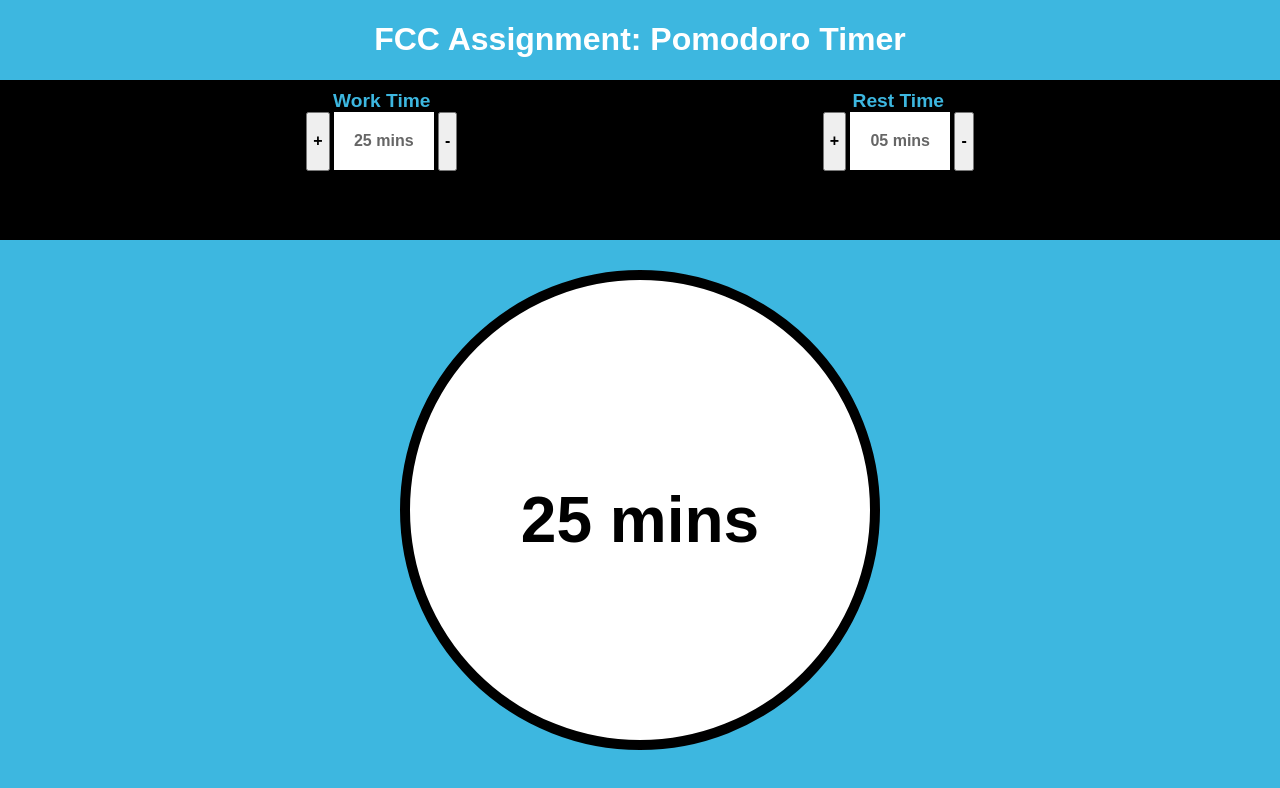
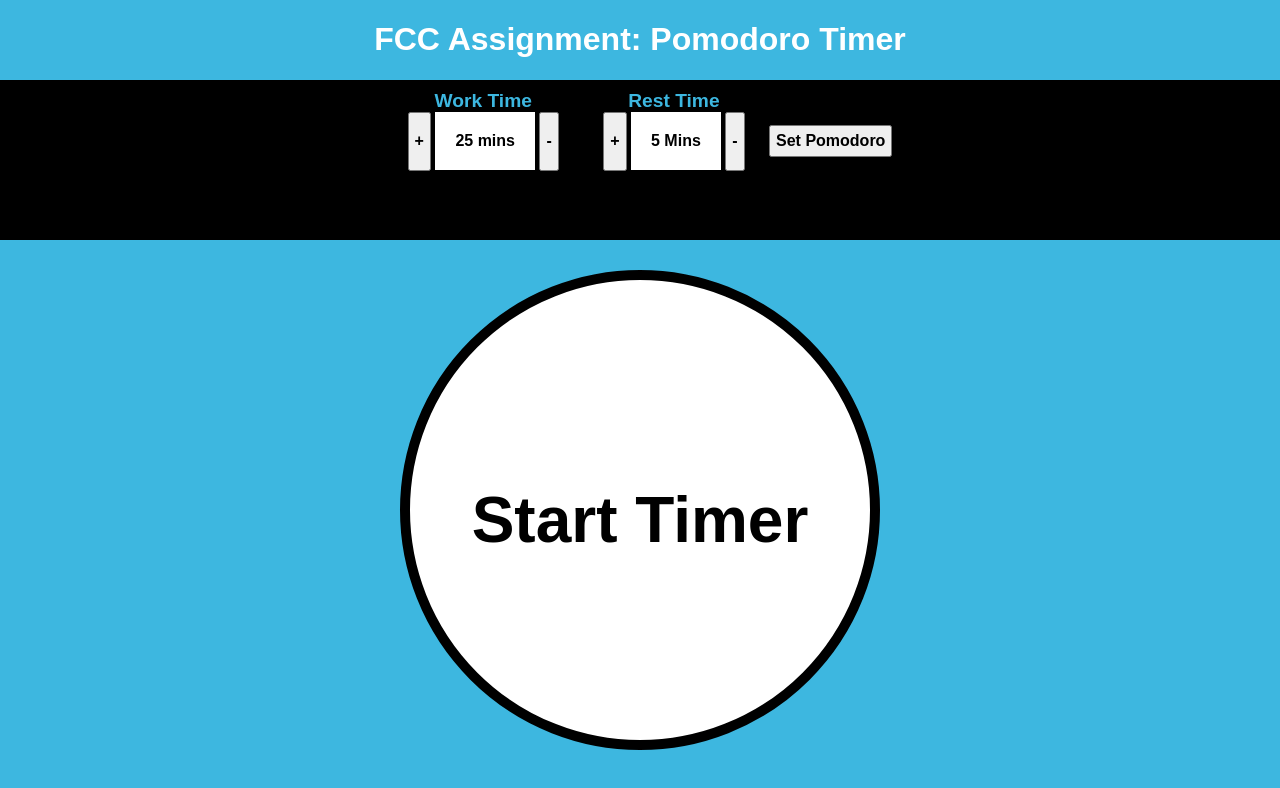
Before and after one commit to kprenesti/FCC-PomodoroTimer, a plain HTML site: page index.html in a window 1280 px wide. Drawn offline with Linux system fonts and the light colour scheme.

Commit message:
Making headway

```diff
--- a/JavaScript/main.js
+++ b/JavaScript/main.js
@@ -1,19 +1,41 @@
 $(document).ready(function(){
-
   var secondInterval = 1000;
   var oneMinute = 60*secondInterval;
   var defaultRestTimeInt = 5*oneMinute;
-  var restTimeDisplay = defaultRestTimeInt / secondInterval;
-  function changeRestTime(){
-    var displayTime;
-    $('#addRest').on('click', function(){
-      defaultRestTimeInt += oneMinute;
-      displayTime = defaultRestTimeInt / secondInterval;
-    });
-    $('#subRest').on('click', function(){
-      defaultRestTimeInt -= oneMinute;
-      displayTime = defaultRestTimeInt / secondInterval;
-    });
-  }//end changeRestTime
+  var restTimeDisplay = defaultRestTimeInt / oneMinute;
+  var workTimeDisplay = defaultTimeInt /oneMinute;
+  var defaultTimeInt = 25*oneMinute;
+  var adjustedRestTime = defaultRestTimeInt;
+  var adjustedWorkTime = defaultTimeInt;
+  $('#restDigits').html(defaultRestTimeInt/oneMinute + ' Mins');
+
+  $('#addRest').on('click', function(){
+    adjustedRestTime += oneMinute;
+    $('#restDigits').html(adjustedRestTime/oneMinute + ' Mins');
+  });
+
+  $('#subRest').on('click', function(){
+    adjustedRestTime -= oneMinute;
+    $('#restDigits').html(adjustedRestTime/oneMinute + ' Mins');
+  });
+
+  $('#addWork').on('click', function(){
+    adjustedWorkTime += oneMinute;
+    if(adjustedWorkTime/oneMinute === 60){
+      alert("The maximum session length is 60 minutes.");
+      adjustedWorkTime = 60*oneMinute;
+    }
+    $('#workDigits').html(adjustedWorkTime/oneMinute + ' Mins');
+    console.log(adjustedWorkTime / oneMinute);
+
+  });
+
+  $('#subWork').on('click', function(){
+    adjustedWorkTime -= oneMinute;
+    $('#workDigits').html(adjustedWorkTime/oneMinute + ' Mins');
+    console.log(adjustedWorkTime / oneMinute);
+  });
+
+
 
 }); //end ready
--- a/SASS/_base.scss
+++ b/SASS/_base.scss
@@ -24,9 +24,15 @@ body {
     height: 20vh;
     width: 100%;
     overflow: hidden;
+    .resetButton {
+      color: black;
+      font-weight: bold;
+      padding: 5px;
+    }
     .intervalHolder {
       height: 100%;
-      width: 40%;
+//      width: 40%;
+      padding: 0 20px;
       display: inline-block;
     }
 
@@ -47,7 +53,7 @@ body {
 
 .intervalDigits {
   font-weight: bold;
-  color: #666;
+  color: black;
 }
 
 .controlLabel {
@@ -61,7 +67,7 @@ body {
 
   //===========COUNTDOWN START========//
 
-  .timeCircle {
+  #timeCircle {
     width: 60vh;
     height: 60vh;
     border-radius: 50%;
--- a/index.html
+++ b/index.html
@@ -5,6 +5,7 @@
     <meta name="viewport" content="width=device-width, initial-scale=1">
     <title>Pomodoro Timer</title>
     <link rel="stylesheet" href="styles.css">
+    <script src="JavaScript/jquery-1.11.3.min.js"></script>
   </head>
   <body>
     <div class="wrapper">
@@ -22,14 +23,17 @@
           <span class="controlLabel">Rest Time</span><br>
           <button id="addRest" class="control" type="button"> + </button>
           <div class="displayInterval">
-            <span class="intervalDigits" id="restDigits">05 mins</span>
+            <span class="intervalDigits" id="restDigits"></span>
           </div>
           <button class="control" id="subRest" type="button"> - </button>
         </div><!-- end restIntervalHolder -->
+        <button class="resetButton" id="reset" type="reset">Set Pomodoro</button>
+
       </div><!-- end controls Div -->
-      <div class="timeCircle">
-        <span id="countdownDigits">25 mins</span>
+      <div id="timeCircle">
+        <span id="countdownDigits">Start Timer</span>
       </div>
     </div><!-- end wrapper -->
+    <script src="JavaScript/main.js"></script>
   </body>
 </html>
```
Also changed, not shown: styles.css, 1 other file.
